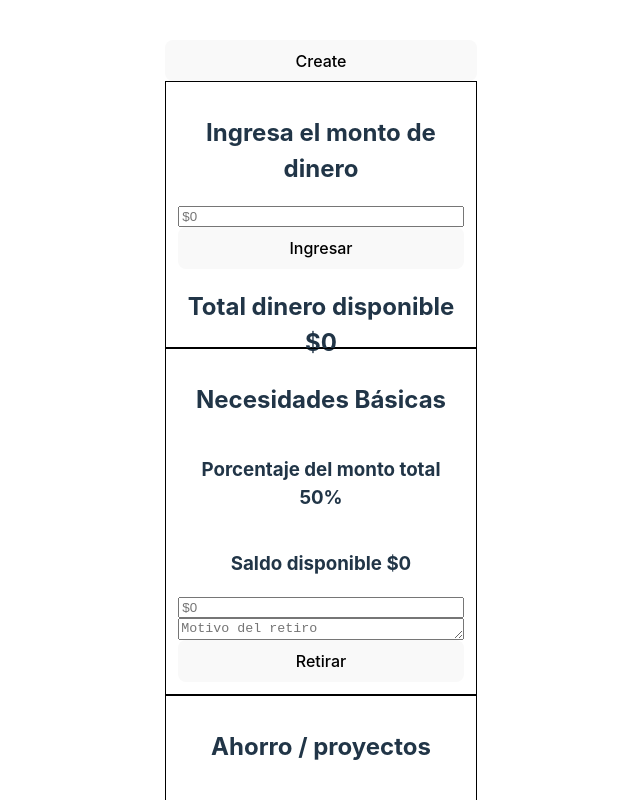
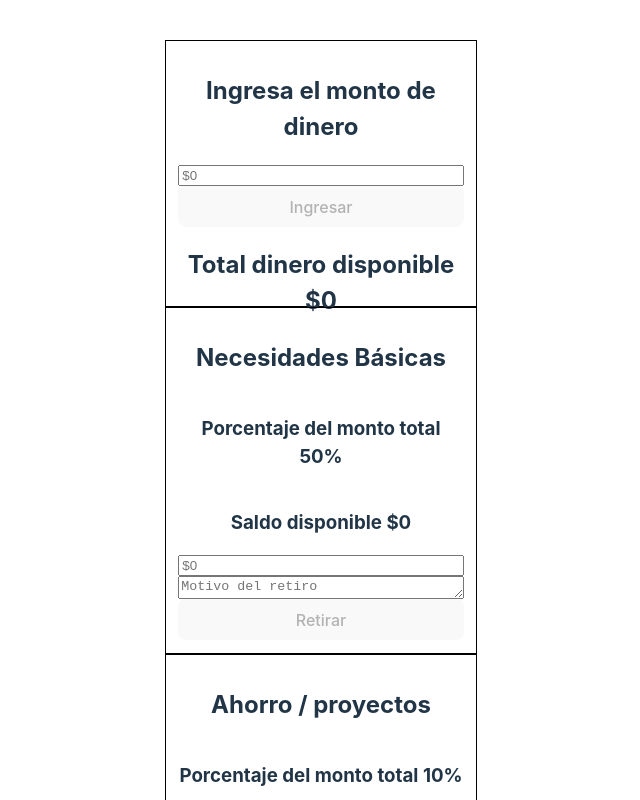
Before and after one commit to CesarSuarezWD/millionaireMindCalculator, a React (Vite) app: page / in a window 1280 px wide. Shown: the top 800 px of the page, without its empty margins (319-959 px from the left). Built offline with nearby package versions, Linux system fonts and the light colour scheme; no server answers.

Commit message:
[CREATE] button activation on each input validation function was created

```diff
--- a/src/App.jsx
+++ b/src/App.jsx
@@ -1,7 +1,7 @@
 import { useEffect, useState } from "react";
 import BagCard from "./components/BagCard/BagCard";
 import MoneyIncomeCard from "./components/MoneyIncomeCard/MoneyIncomeCard";
-import { createRegister, getSpreadsheetData } from "./helpers/functions";
+import {  getSpreadsheetData } from "./helpers/functions";
 import "./App.css";
 
 function App() {
@@ -53,16 +53,6 @@ function App() {
 
   const [response, setResponse] = useState('')
 
-  const handleCreateRegister = () => {
-    createRegister()
-      .then((data) => {
-        console.log("Esta es la respuesta del dato creado: ", data); // Aquí puedes manejar la data retornada
-      })
-      .catch((error) => {
-        console.error("Error al crear el registro:", error);
-      });
-  };
-
   useEffect(() => {
     (async () => {
       await getSpreadsheetData(
@@ -83,7 +73,6 @@ function App() {
 
   return (
     <div className="mainContainer">
-      <button onClick={() => handleCreateRegister()}>Create</button>
       <MoneyIncomeCard saldoDisponible={totalDineroDisponibleValue} setResponse={updateResponse} />
       {bags.map((bag, index) => {
         return (
--- a/src/components/BagCard/BagCard.jsx
+++ b/src/components/BagCard/BagCard.jsx
@@ -63,7 +63,7 @@ const BagCard = ({ porcentaje, name, value, setResponse }) => {
       <h3>Saldo disponible {value === undefined ? "$0" : "$" + value}</h3>
       <input type="number" placeholder="$0" onChange={handleInputChange} value={inputValue}></input>
       <textarea placeholder="Motivo del retiro" onChange={handleTextAreaChange} value={withdrawalReason}></textarea>
-      <button onClick={() => sendPostRequest(data, setTransactionStatus)}>Retirar</button>
+      <button onClick={() => sendPostRequest(data, setTransactionStatus)} disabled={(inputValue && withdrawalReason )=== '' ? true : false}>Retirar</button>
     </section>
   );
 };
--- a/src/components/MoneyIncomeCard/MoneyIncomeCard.jsx
+++ b/src/components/MoneyIncomeCard/MoneyIncomeCard.jsx
@@ -38,7 +38,7 @@ const MoneyIncomeCard = ({ saldoDisponible, setResponse }) => {
         onChange={handleInputChange}
         value={inputValue}
       ></input>
-      <button onClick={() => sendPostRequest(data, setTransactionStatus)}>Ingresar</button>
+      <button onClick={() => sendPostRequest(data, setTransactionStatus)} disabled={inputValue === '' ? true : false}>Ingresar</button>
       <h2 placeholder="0">
         Total dinero disponible{" "}
         {saldoDisponible === undefined ? "$0" : "$" + saldoDisponible}
```
